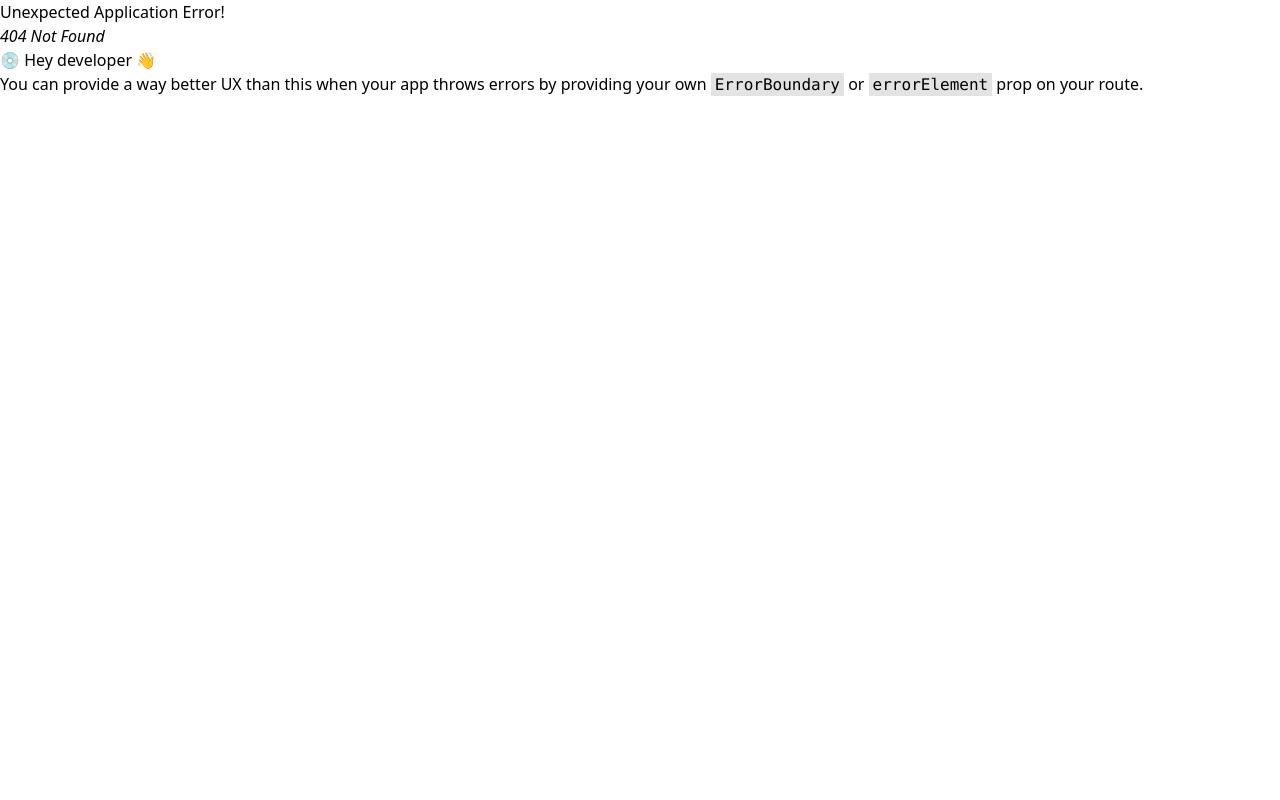
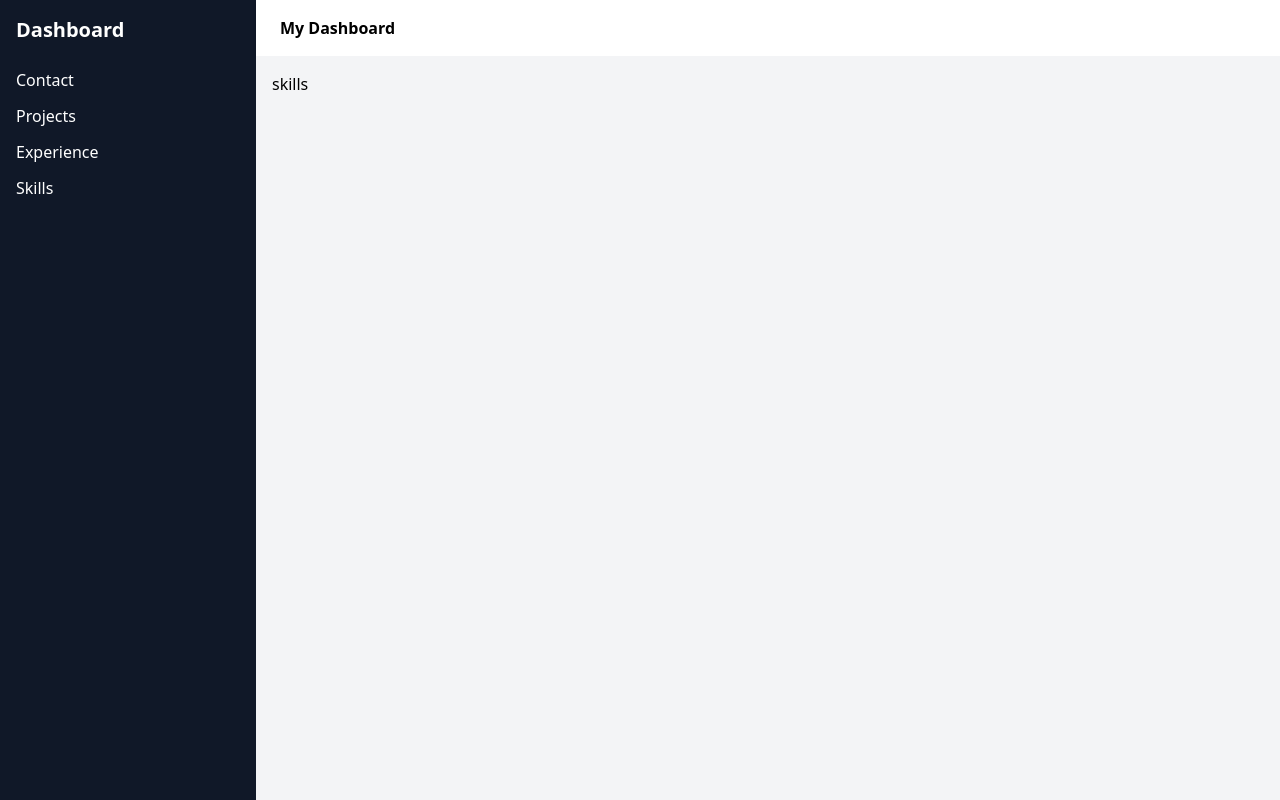
Before and after one commit to soojeed/Project, a React app in the folder frontend/: page /dashboard/skills in a window 1280 px wide. Before the commit this address had no page. Built offline with nearby package versions, Linux system fonts and the light colour scheme; the HTML template or start-up script is replaced by a standard one.

Commit message:
Add skills page

```diff
--- a/frontend/src/components/Sidebar.tsx
+++ b/frontend/src/components/Sidebar.tsx
@@ -9,6 +9,7 @@ const Sidebar = () => {
         <NavLink to="/dashboard/contact">Contact</NavLink>
         <NavLink to="/dashboard/projects">Projects</NavLink>
         <NavLink to="/dashboard/experience">Experience</NavLink>
+         <NavLink to="/dashboard/skills">Skills</NavLink>
       </nav>
     </aside>
   );
--- a/frontend/src/components/routes.tsx
+++ b/frontend/src/components/routes.tsx
@@ -1,6 +1,6 @@
 import { Outlet } from "react-router-dom";
 import Sidebar from "./Sidebar";
-import Header from "./header";
+import Header from "./Header";
 
 const Routes = () => {
   return (
--- /dev/null
+++ b/frontend/src/pages/skills.tsx
@@ -0,0 +1,9 @@
+import React from 'react'
+
+const Skills = () => {
+  return (
+    <div>skills</div>
+  )
+}
+
+export default Skills
```
Also changed, not shown: frontend/src/routes.tsx (+11 -1 lines).
